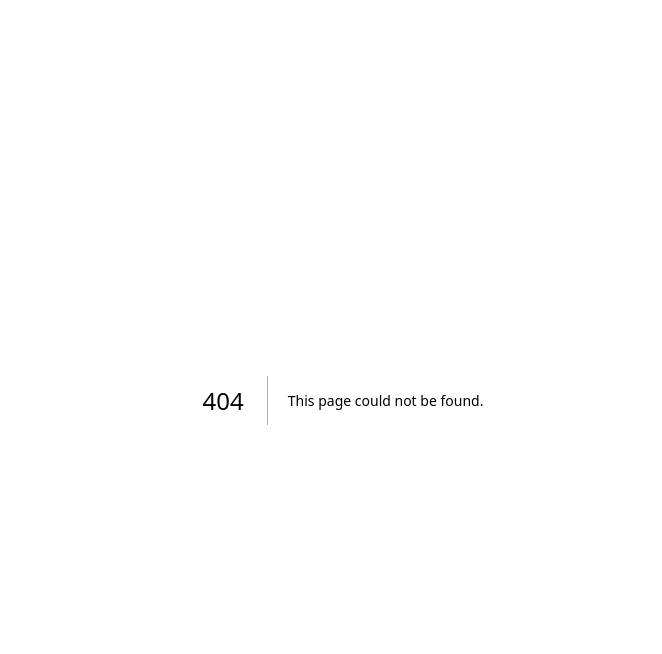
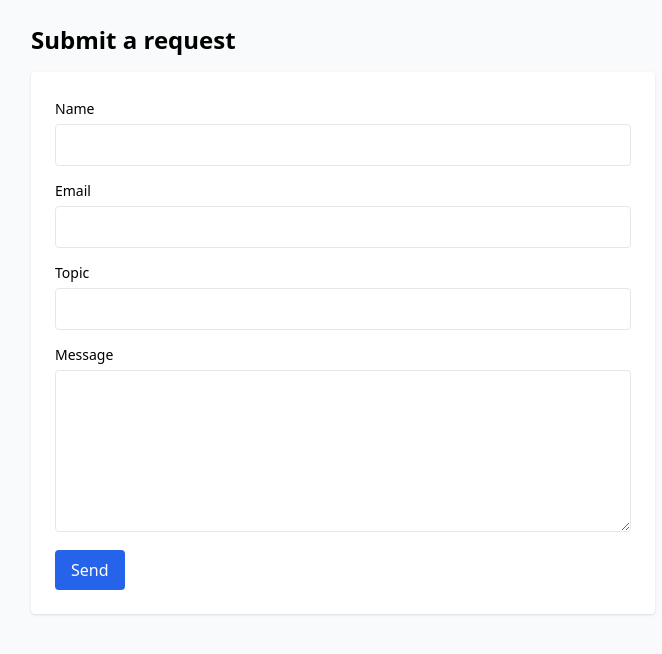
Before and after one commit to Charokgb/support-center, a Next.js app: page /submit in a window 1280 px wide. Before the commit this address had no page. Shown: the top 654 px of the page, without its empty margins (297-959 px from the left). Built offline with nearby package versions, Linux system fonts and the light colour scheme.

Commit message:
Create submit.js

```diff
--- /dev/null
+++ b/pages/submit.js
@@ -0,0 +1,47 @@
+import { useState } from 'react'
+
+export default function Submit() {
+  const [state, setState] = useState({ name: '', email: '', topic: '', message: '' })
+  const [sent, setSent] = useState(false)
+
+  function handleChange(e) {
+    setState(prev => ({ ...prev, [e.target.name]: e.target.value }))
+  }
+
+  function handleSubmit(e) {
+    e.preventDefault()
+    console.log('submit', state)
+    setSent(true)
+  }
+
+  return (
+    <div className="min-h-screen bg-gray-50">
+      <div className="max-w-2xl mx-auto p-6">
+        <h1 className="text-2xl font-bold mb-4">Submit a request</h1>
+        {sent ? (
+          <div className="bg-white p-4 rounded shadow">Thanks — we received your message.</div>
+        ) : (
+          <form onSubmit={handleSubmit} className="bg-white p-6 rounded shadow">
+            <label className="block mb-3">
+              <span className="text-sm">Name</span>
+              <input name="name" value={state.name} onChange={handleChange} className="w-full p-2 border rounded mt-1" />
+            </label>
+            <label className="block mb-3">
+              <span className="text-sm">Email</span>
+              <input name="email" type="email" value={state.email} onChange={handleChange} className="w-full p-2 border rounded mt-1" />
+            </label>
+            <label className="block mb-3">
+              <span className="text-sm">Topic</span>
+              <input name="topic" value={state.topic} onChange={handleChange} className="w-full p-2 border rounded mt-1" />
+            </label>
+            <label className="block mb-3">
+              <span className="text-sm">Message</span>
+              <textarea name="message" value={state.message} onChange={handleChange} className="w-full p-2 border rounded mt-1" rows={6} />
+            </label>
+            <button className="px-4 py-2 bg-blue-600 text-white rounded">Send</button>
+          </form>
+        )}
+      </div>
+    </div>
+  )
+}
```
